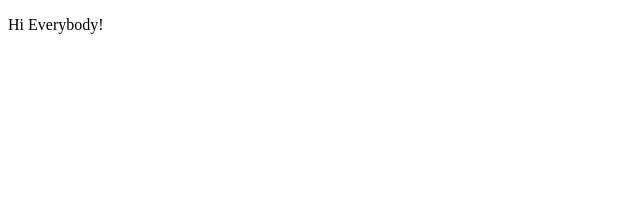
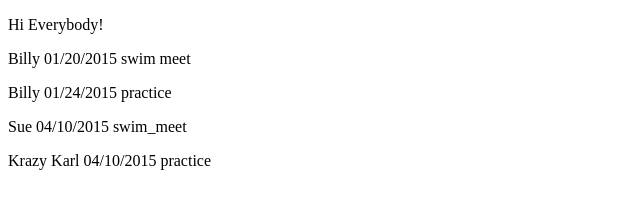
Before and after one commit to Karobka/swim_pr, a website: page public/index.html in a window 1280 px wide. Shown: the whole page, without its empty margins (0-640 px from the left). Drawn offline with nearby package versions, Linux system fonts and the light colour scheme.

Commit message:
faking first endpoint

```diff
--- /dev/null
+++ b/public/app.js
@@ -0,0 +1,76 @@
+//Some mock data to figure out what the app needs
+var MOCK_STATS = {
+    "swim_history": [
+        {
+            itemId: 11111,
+            swimrId: "1j2k3l4",
+            swimrName: "Billy",
+            itemDate: "01/20/2015",
+            itemType: "swim meet",
+            itemName: "Winter Swim Meet",
+            eventStroke: "backstroke",
+            eventDistance: 100,
+            finishTime: "01:02.45",
+            ranking: "First"
+        },
+        {
+            itemId: 22222,
+            swimrId: "1j2k3l4",
+            swimrName: "Billy",
+            itemDate: "01/24/2015",
+            itemType: "practice",
+            itemName: "Backstroke practice",
+            eventStroke: "backstroke",
+            eventDistance: 200,
+            finishTime: "01:02.05",
+            ranking: null
+        },
+        {
+            itemId: 33333,
+            swimrId: "2aej3k4l5",
+            swimrName: "Sue",
+            itemDate: "04/10/2015",
+            itemType: "swim_meet",
+            itemName: "Regional Swim Meet",
+            eventStroke: "butterfly",
+            eventDistance: 150,
+            finishTime: "01:02.07",
+            ranking: "Fourth"
+        },
+        {
+            itemId: 44444,
+            swimrId: "3z4x5c6v",
+            swimrName: "Krazy Karl",
+            itemDate: "04/10/2015",
+            itemType: "practice",
+            itemName: "Butterfly practice",
+            eventStroke: "butterfly",
+            eventDistance: 150,
+            finishTime: "01:12.33",
+            ranking: "Fourth"
+        },
+    ]
+};
+
+function getItems(callMeBack) {
+    setTimeout(function(){ callMeBack(MOCK_STATS)}, 200);
+}
+
+function displayItem(item) {
+    for (index in item.swim_history){
+        $('body').append(
+            '<div>' +
+                '<p>' + item.swim_history[index].swimrName + ' ' +
+                    item.swim_history[index].itemDate + ' ' +
+                    item.swim_history[index].itemType + '</p>' +
+            '</div>');
+    }
+}
+
+function getdisplayItems() {
+    getItems(displayItem);
+}
+
+$(function() {
+    getdisplayItems();
+})
--- a/public/index.html
+++ b/public/index.html
@@ -7,6 +7,7 @@
     <body>
         <p>Hi Everybody!</p>
 
-
+        <script src="https://ajax.googleapis.com/ajax/libs/jquery/3.1.0/jquery.min.js"></script>
+        <script src="app.js"></script>
     </body>
 </html>
```
Also changed, not shown: test/test.js (+13 -0 lines).
